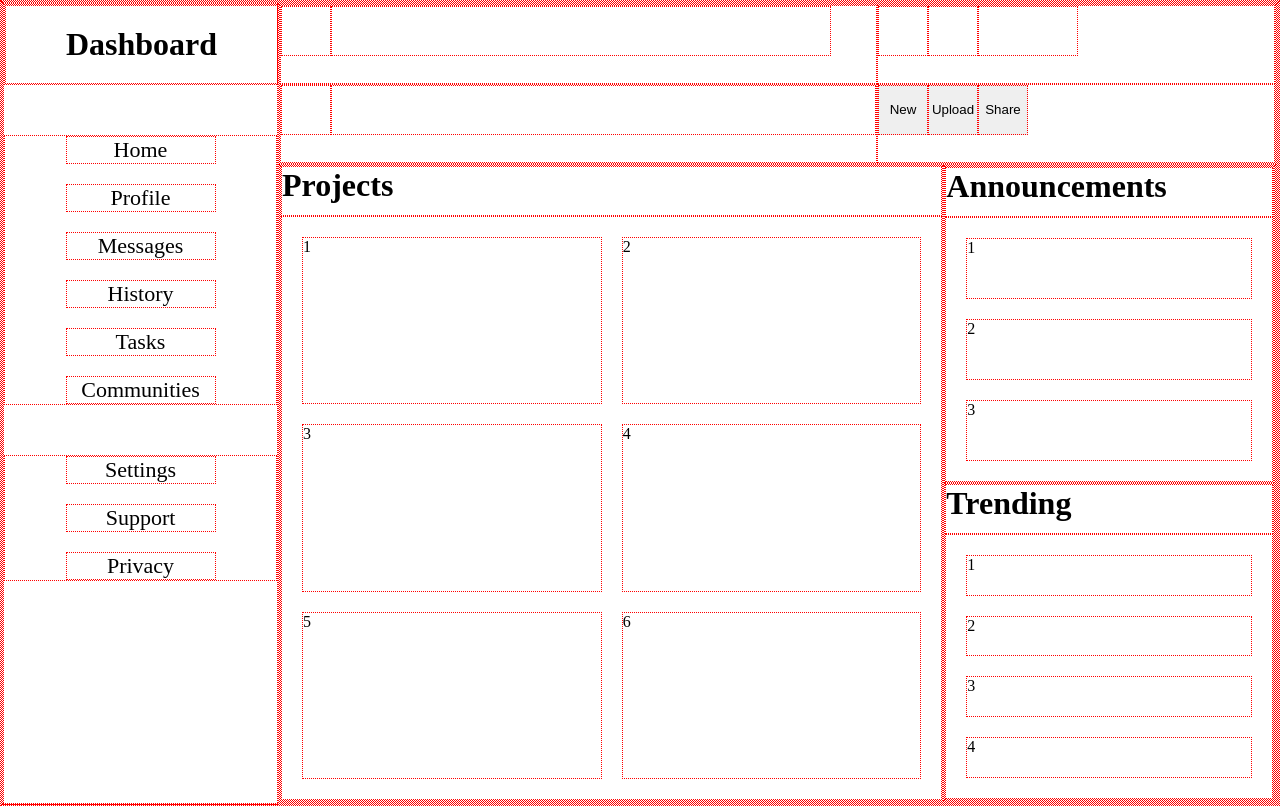
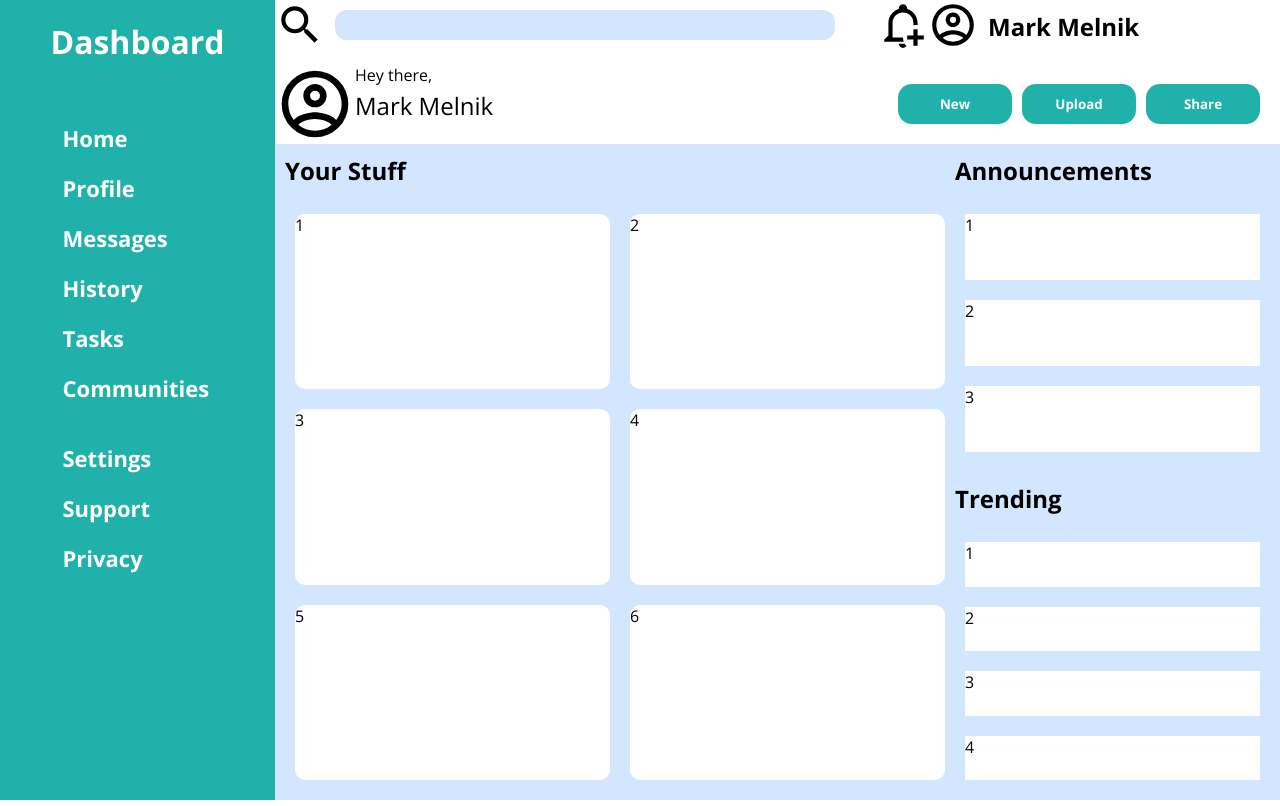
Before and after one commit to markymelnik/admin-dashboard, a plain HTML site: page index.html in a window 1280 px wide. Drawn offline with Linux system fonts and the light colour scheme.

Commit message:
Styling changes and added icons

```diff
--- a/index.html
+++ b/index.html
@@ -28,20 +28,33 @@
         </div>
 
     </div>
-    <div class="main-container">
+    <div class="body-container">
         <div class="header">
             <div class="search">
-                <div class="icon"></div>
-                <div class="searchbar"></div>
+                <div class="icon">
+                    <img src="svgs/magnify.svg" alt="magnify">
+                </div>
+                <div class="searchbar">
+                    <input type="text" id="searchbar" name="searchbar">
+                </div>
             </div>
             <div class="top-info">
-                <div class="alert-symbol"></div>
-                <div class="profile-logo"></div>
-                <div class="my-name"></div>
+                <div class="alert-symbol">
+                    <img src="svgs/bell-plus-outline.svg" alt="bell-plus-icon">
+                </div>
+                <div class="profile-logo">
+                    <img src="svgs/account-circle-outline.svg" alt="acccount-circle-outline">
+                </div>
+                <div class="my-name">Mark Melnik</div>
             </div>
             <div class="header-text">
-                <div class="profile-logo"></div>
-                <div class="my-name"></div>
+                <div class="profile-logo">
+                    <img src="svgs/account-circle-outline.svg" alt="acccount-circle-outline">
+                </div>
+                <div class="welcome-text">
+                    <div class="hello-text">Hey there,</div>
+                    <div class="my-name">Mark Melnik</div>
+                </div>
             </div>
             <div class="top-btns">
                 <button class="btn1">New</button>
@@ -51,7 +64,7 @@
         </div>
         <div class="main-content">
             <div class="left-content">
-                <h1>Projects</h1>
+                <h2>Your Stuff</h2>
                     <div class="projects-list">
                     <div>1</div>
                     <div>2</div>
@@ -63,7 +76,7 @@
             </div>
             <div class="right-content">
                 <div class="right-content-top">
-                <h1>Announcements</h1>
+                <h2>Announcements</h2>
                 <div class="announcements-section">
                     <div class="ann1">1</div>
                     <div class="ann2">2</div>
@@ -71,7 +84,7 @@
                 </div>
                 </div>
                 <div class="right-content-bottom">
-                <h1>Trending</h1>
+                <h2>Trending</h2>
                 <div class="trending-section">
                     <div class="trend1">1</div>
                     <div class="trend2">2</div>
--- a/style.css
+++ b/style.css
@@ -1,7 +1,17 @@
+@font-face {
+    font-family: openSans;
+    src: url(fonts/OpenSans.ttf);
+}
+
+@font-face {
+    font-family: openSansBold;
+    src: url(fonts/OpenSansBold.ttf);
+}
+
 * {
-    border: 1px dotted red;
     padding: 0;
     margin: 0;
+    font-family: openSans;
 }
 
 .dashboard {
@@ -13,6 +23,7 @@
 .sidebar {
     position: relative;
     height: 100%;
+    background-color: lightseagreen;
 }
 
 .sidebar-header {
@@ -22,25 +33,31 @@
 .sidebar-header > h1 {
     text-align: center;
     padding: 20px 0;
+    color: white;
+    font-family: OpenSansBold;
 }
 
 .sidebar-content-1, .sidebar-content-2 {
     display: grid;
     justify-content: center;
     grid-template-columns: 150px;
-    margin-top: 50px;
+    margin-top: 40px;
     gap: 20px;
 }
 
 .sidebar-content-1 > div, .sidebar-content-2 > div {
-    text-align: center;
+    text-align: left;
     font-size: 22px;
+    font-family: OpenSansBold;
+    color: white;
+
+
 }
 
-.main-container {
+.body-container {
     display: grid;
     grid-template-columns: 1fr;
-    grid-template-rows: 20% 80%;
+    grid-template-rows: 18% 82%;
 }
 
 .header {
@@ -52,31 +69,73 @@
 .search {
     display: grid;
     grid-template-columns: 50px 500px;
-    grid-template-rows: 50px;
+    grid-template-rows: 1fr;
+}
+
+.searchbar {
+    margin: 10px;
+}
+
+.searchbar > input {
+    border: none;
+    border-radius: 12px;
+    background-color: #d2e6ff;
+    width: 500px;
+    height: 30px;
 }
 
 .top-info {
     display: grid;
-    grid-template-columns: repeat(2, 50px) 100px;
-    grid-template-rows: 50px;
+    grid-template-columns: repeat(2, 50px) 1fr;
+    grid-template-rows: 1fr;
+}
+
+.top-info > .my-name {
+    margin: 10px;
+    font-family: openSansBold;
 }
 
 .header-text {
     display: grid;
-    grid-template-columns: 50px 5fr;
-    grid-template-rows: 50px;
+    grid-template-columns: 80px 1fr;
+    grid-template-rows: 80px;
+}
+
+.welcome-text {
+    display: grid;
+    grid-template-columns: 1fr;
+    grid-template-rows: 25px 1fr;
+}
+
+.hello-text {
+    font-size: 16px;
+}
+
+.my-name {
+    font-size: 24px;
 }
 
 .top-btns {
     display: grid;
-    grid-template-columns: repeat(3, 50px);
-    grid-template-rows: 50px;
+    grid-template-columns: repeat(3, 1fr);
+    gap: 10px;
+    padding: 20px;
+}
+
+.top-btns > button {
+    color: white;
+    background-color: lightseagreen;
+    font-family: OpenSansBold;
+    border: none;
+    border-radius: 14px;
+    padding: 8px;
 }
 
 .main-content {
     display: grid;
     grid-template-columns: 4fr 2fr;
     grid-template-rows: 100%;
+    background: #d2e6ff;
 }
 
 .left-content {
@@ -91,6 +150,12 @@
     grid-template-rows: repeat(3, 1fr);
     gap: 20px;
     padding: 20px;
+    padding-right: 0;
+}
+
+.projects-list > div {
+    background-color: #ffffff;
+    border-radius: 10px;
 }
 
 .right-content {
@@ -119,6 +184,10 @@
     padding: 20px;
 }
 
+.announcements-section > div {
+    background-color: #ffffff;
+}
+
 .trending-section {
     display: grid;
     grid-template-columns: 1fr;
@@ -126,3 +195,11 @@
     gap: 20px;
     padding: 20px;
 }
+
+.trending-section > div {
+    background-color: #ffffff;
+}
+
+h2 {
+    padding: 10px;
+}
```
Also changed, not shown: fonts/OpenSans.ttf (added), fonts/OpenSansBold.ttf (added), svgs/account-circle-outline.svg (added), svgs/bell-plus-outline.svg (added), svgs/magnify.svg (added).
